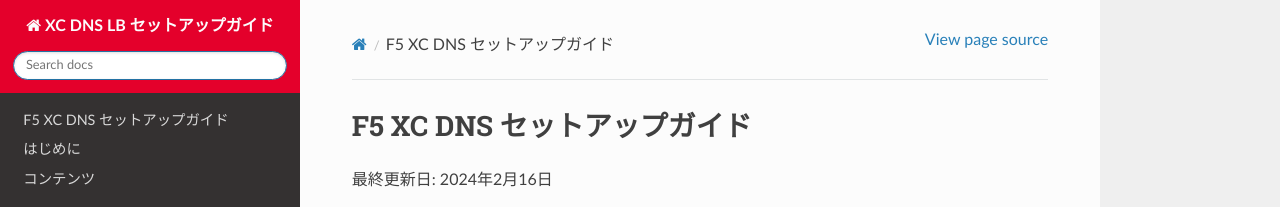
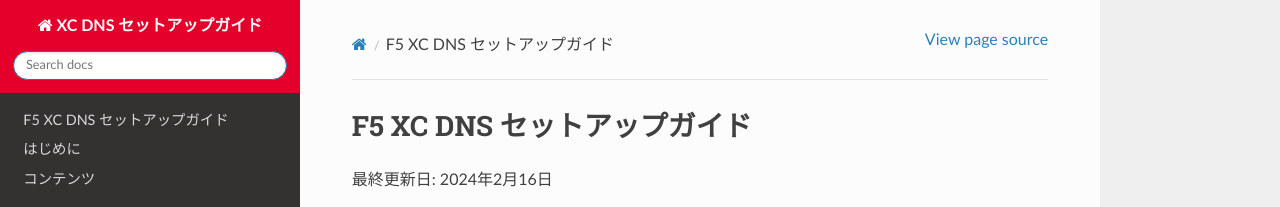
Before and after one commit to BeF5/f5j-xc-dns, a Sphinx documentation site: the page built from docs/index.rst, in a window 1280 px wide and 900 px high. Shown: the top 207 px of the window. Built offline with Sphinx 7.4.7 and the Read the Docs theme 2.0.0, drawn with Linux system fonts in a browser that asks for light colours.

```diff
--- a/docs/conf.py
+++ b/docs/conf.py
@@ -17,7 +17,7 @@
 
 # -- Project information -----------------------------------------------------
 
-project = 'XC DNS LB セットアップガイド'
+project = 'XC DNS セットアップガイド'
 copyright = '2024, F5ネットワークスジャパン合同会社'
 author = 'F5ネットワークスジャパン合同会社'
 
```
